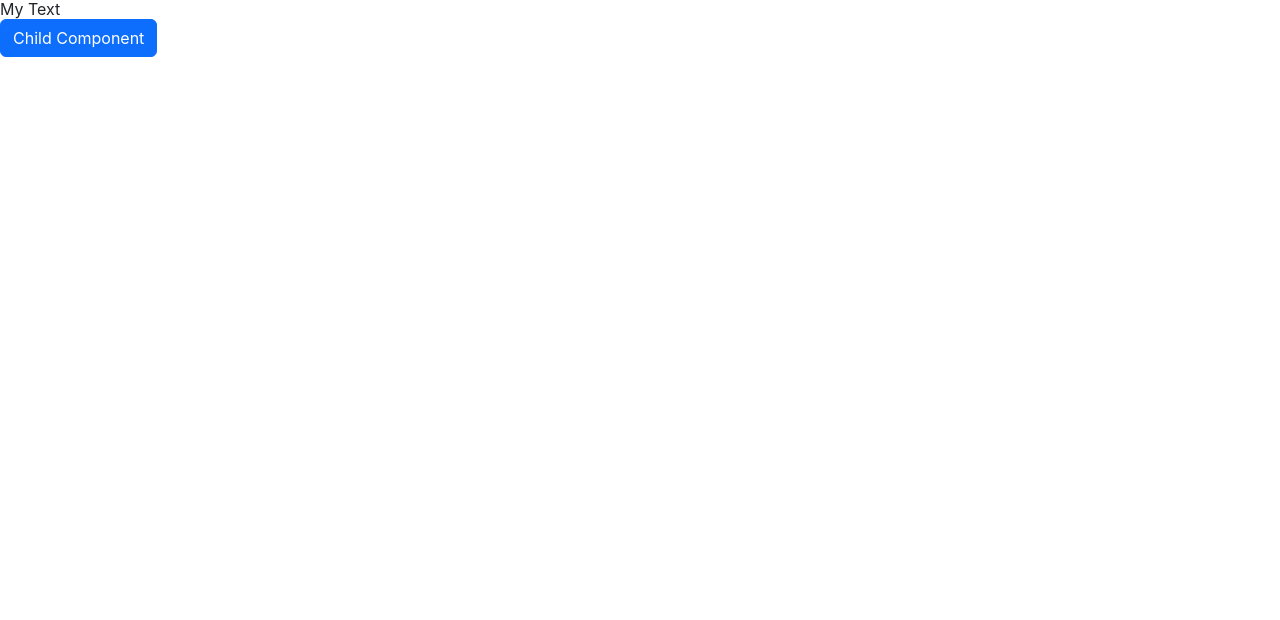
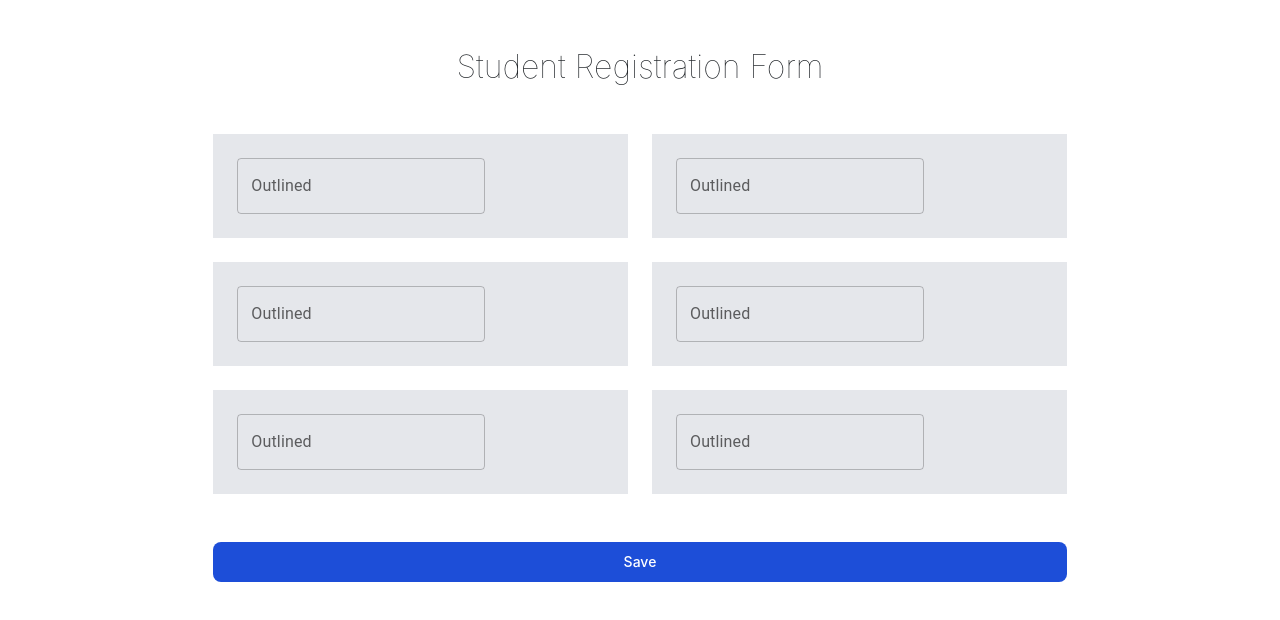
Before and after one commit to Dazzler123/React-JS-Library, a React (Create React App) app: page / in a window 1280 px wide. Shown: the top 620 px of the page. Built offline with nearby package versions, Linux system fonts and the light colour scheme; the HTML template or start-up script is replaced by a standard one.

Commit message:
Content added

```diff
--- a/package.json
+++ b/package.json
@@ -3,7 +3,11 @@
   "version": "0.1.0",
   "private": true,
   "dependencies": {
+    "@emotion/react": "^11.10.6",
+    "@emotion/styled": "^11.10.6",
     "@headlessui/react": "^1.7.13",
+    "@mui/material": "^5.11.16",
+    "@mui/styled-engine-sc": "^5.11.11",
     "@tailwindcss/forms": "^0.5.3",
     "@testing-library/jest-dom": "^5.16.5",
     "@testing-library/react": "^13.4.0",
@@ -17,6 +21,7 @@
     "react-dom": "^18.2.0",
     "react-router-dom": "^6.10.0",
     "react-scripts": "5.0.1",
+    "styled-components": "^5.3.9",
     "web-vitals": "^2.1.4"
   },
   "scripts": {
--- a/src/App.js
+++ b/src/App.js
@@ -13,6 +13,7 @@ import {ValueColorChange} from "./component/ValueColorChange";
 import {TailwindCSSTest} from "./component/tailwindcss/TailwindCSSTest";
 import {RoutingWithReactBootstrap} from "./component/RoutingWithReactBootstrap";
 import {Parent} from "./component/data_communication/Parent";
+import {MUIForm} from "./component/mui/MUIForm";
 
 
 function App() {
@@ -44,7 +45,8 @@ function App() {
             {/*<ValueColorChange/>*/}
             {/*<TailwindCSSTest/>*/}
             {/*<RoutingWithReactBootstrap/>*/}
-            <Parent/>
+            {/*<Parent/>*/}
+            <MUIForm/>
         </div>
     )
 
--- a/src/component/mui/MUIForm.jsx
+++ b/src/component/mui/MUIForm.jsx
@@ -0,0 +1,55 @@
+import {Grid, TextField, Typography} from "@mui/material";
+
+export const MUIForm = () => {
+
+    return (
+        <>
+            <h1 className="mt-5 text-center fs-2 font-thin">Student Registration Form</h1>
+            <div className="grid grid-cols-1 sm:grid-cols-2 lg:grid-cols-2 gap-4 col-8 mx-auto mt-5">
+                <div className="bg-gray-200 p-4">
+                    <TextField id="outlined-basic"
+                               label="Outlined"
+                               variant="outlined"
+                    />
+                </div>
+                <div className="bg-gray-200 p-4">
+                    <TextField id="outlined-basic"
+                               label="Outlined"
+                               variant="outlined"
+                    />
+                </div>
+                <div className="bg-gray-200 p-4">
+                    <TextField id="outlined-basic"
+                               label="Outlined"
+                               variant="outlined"
+                    />
+                </div>
+                <div className="bg-gray-200 p-4">
+                    <TextField id="outlined-basic"
+                               label="Outlined"
+                               variant="outlined"
+                    />
+                </div>
+                <div className="bg-gray-200 p-4">
+                    <TextField id="outlined-basic"
+                               label="Outlined"
+                               variant="outlined"
+                    />
+                </div>
+                <div className="bg-gray-200 p-4">
+                    <TextField id="outlined-basic"
+                               label="Outlined"
+                               variant="outlined"
+                    />
+                </div>
+            </div>
+            <div className="col-8 mx-auto mt-5">
+                <button type="button"
+                        className="text-white bg-blue-700 hover:bg-blue-800 focus:ring-4 focus:ring-blue-300
+                         font-medium rounded-lg text-sm px-5 py-2.5 mr-2 mb-2 dark:bg-blue-600 dark:hover:bg-blue-700
+                          focus:outline-none dark:focus:ring-blue-800 col-12">Save
+                </button>
+            </div>
+        </>
+    )
+}
```
Also changed, not shown: 1 other file (tests, documents, lock files or other folders).
